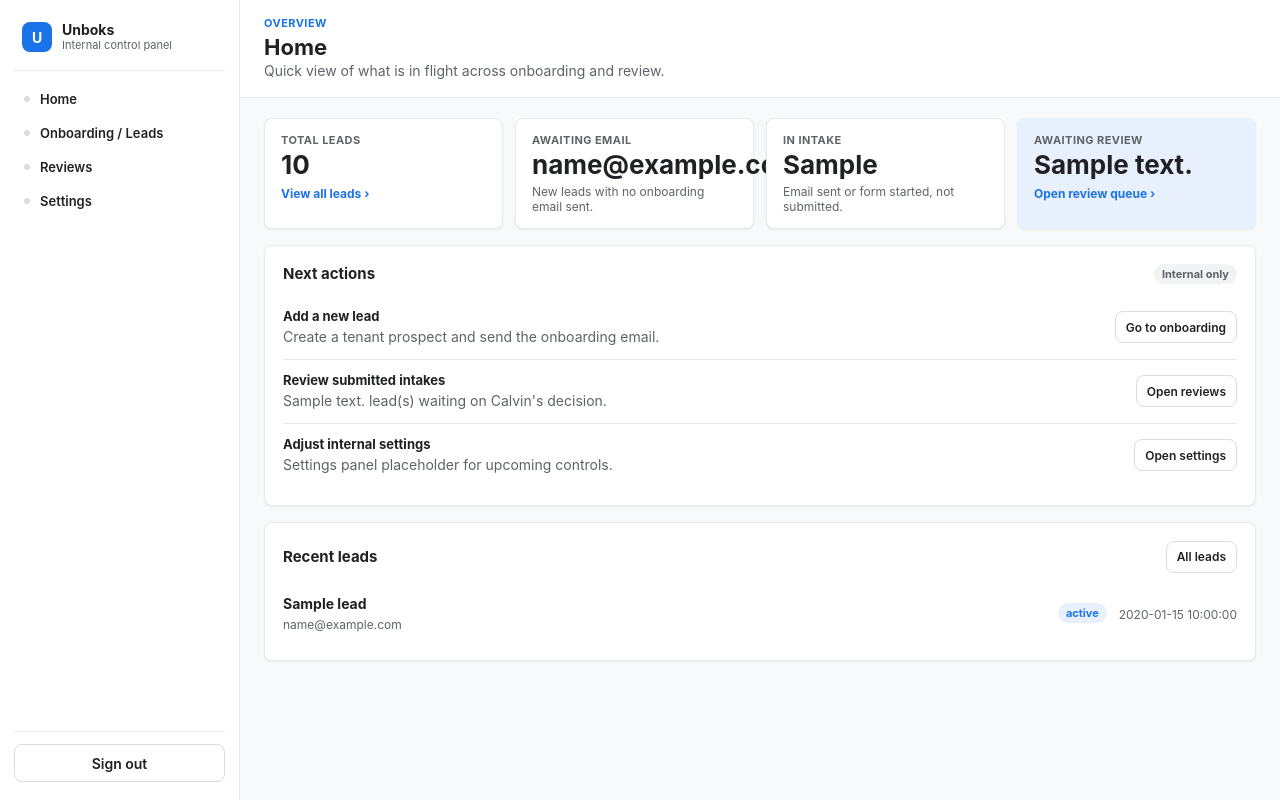
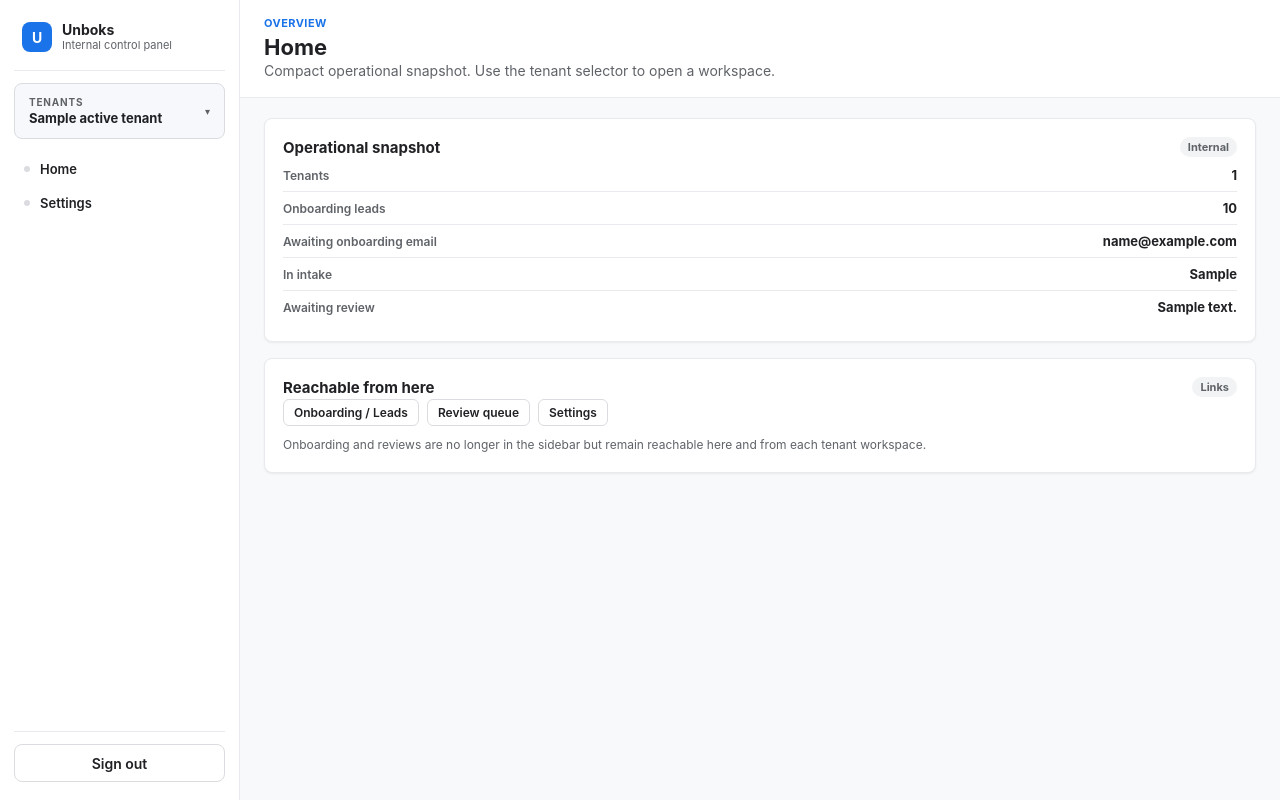
Before and after one commit to unboks-org/unboks-internal-control-panel, a FastAPI app: template app/templates/admin_home.html in a window 1280 px wide. Run offline with FastAPI, Linux system fonts and the light colour scheme; the template is opened without the code that fills it: most values are stand-ins (such as "Sample title", 1, 10 or a date in 2020).

Commit message:
Add multi-tenancy support with a tenant-first sidebar and workspace
Introduce a new tenant selection system, refactor sidebar navigation to prioritize tenants, and create a dedicated tenant workspace view with placeholder actions and status information.

Replit-Commit-Author: Agent
Replit-Commit-Session-Id: c6353faf-76cc-432a-aedd-9117c7d95c31
Replit-Commit-Checkpoint-Type: full_checkpoint
Replit-Commit-Event-Id: d6a9e8aa-e9a8-44a5-ace2-e3b20fe0868e
Replit-Commit-Screenshot-Url: https://storage.googleapis.com/screenshot-production-us-central1/5af13b77-81a0-4577-9b36-ba7ae8a08f24/c6353faf-76cc-432a-aedd-9117c7d95c31/jOkhZd6
Replit-Helium-Checkpoint-Created: true

```diff
--- a/app/static/css/admin.css
+++ b/app/static/css/admin.css
@@ -127,6 +127,111 @@ h3 {
 .brand-sub {
   color: var(--color-muted);
   font-size: 11px;
+}
+
+.tenant-selector {
+  background: #f6f8fb;
+  border: 1px solid var(--color-border-strong);
+  border-radius: 8px;
+  margin-bottom: 14px;
+  padding: 4px;
+}
+
+.tenant-selector.is-active,
+.tenant-selector.is-open {
+  border-color: var(--color-blue);
+  box-shadow: 0 0 0 2px var(--color-blue-soft);
+}
+
+.tenant-selector-button {
+  align-items: center;
+  background: transparent;
+  border: 0;
+  color: var(--color-text);
+  cursor: pointer;
+  display: grid;
+  font: inherit;
+  gap: 2px;
+  grid-template-columns: 1fr auto;
+  min-height: 0;
+  padding: 8px 10px;
+  text-align: left;
+  width: 100%;
+}
+
+.tenant-selector-button:hover {
+  background: #eef1f5;
+  border-radius: 6px;
+}
+
+.tenant-selector-eyebrow {
+  color: var(--color-muted);
+  font-size: 10px;
+  font-weight: 700;
+  grid-column: 1;
+  letter-spacing: 0.08em;
+  text-transform: uppercase;
+}
+
+.tenant-selector-current {
+  color: var(--color-text);
+  font-size: 13px;
+  font-weight: 700;
+  grid-column: 1;
+  overflow: hidden;
+  text-overflow: ellipsis;
+  white-space: nowrap;
+}
+
+.tenant-selector-caret {
+  color: var(--color-muted);
+  font-size: 10px;
+  grid-column: 2;
+  grid-row: 1 / span 2;
+  align-self: center;
+}
+
+.tenant-selector-list {
+  border-top: 1px solid var(--color-border);
+  list-style: none;
+  margin: 4px 0 0;
+  padding: 4px 0 0;
+}
+
+.tenant-selector-item {
+  align-items: center;
+  border-radius: 6px;
+  color: var(--color-text);
+  display: flex;
+  font-size: 12px;
+  font-weight: 600;
+  gap: 8px;
+  padding: 6px 10px;
+  text-decoration: none;
+}
+
+.tenant-selector-item:hover {
+  background: #eef1f5;
+}
+
+.tenant-selector-item.active {
+  background: var(--color-blue-soft);
+  color: var(--color-blue);
+}
+
+.tenant-selector-dot {
+  border-radius: 50%;
+  display: inline-block;
+  height: 7px;
+  width: 7px;
+}
+
+.tenant-selector-dot.tenant-status-active {
+  background: var(--color-green);
+}
+
+.tenant-selector-dot.tenant-status-paused {
+  background: var(--color-yellow);
 }
 
 .sidebar-nav {
@@ -739,6 +844,95 @@ code {
 }
 
 /* ------------------------------------------------------------------------ */
+/* Compact data lists (home + tenant workspace)                             */
+/* ------------------------------------------------------------------------ */
+
+.datapoint-list {
+  list-style: none;
+  margin: 0;
+  padding: 0;
+}
+
+.datapoint-list li {
+  align-items: center;
+  border-top: 1px solid var(--color-border);
+  display: grid;
+  gap: 12px;
+  grid-template-columns: minmax(180px, 1fr) auto;
+  padding: 8px 0;
+}
+
+.datapoint-list li:first-child {
+  border-top: 0;
+}
+
+.datapoint-label {
+  color: var(--color-muted);
+  font-size: 12px;
+  font-weight: 600;
+}
+
+.datapoint-value {
+  color: var(--color-text);
+  font-size: 13px;
+  font-weight: 700;
+}
+
+.inline-link-list {
+  display: flex;
+  flex-wrap: wrap;
+  gap: 8px;
+  list-style: none;
+  margin: 0;
+  padding: 0;
+}
+
+.inline-link {
+  align-items: center;
+  border: 1px solid var(--color-border-strong);
+  border-radius: 6px;
+  color: var(--color-text);
+  display: inline-flex;
+  font-size: 12px;
+  font-weight: 600;
+  padding: 5px 10px;
+  text-decoration: none;
+}
+
+.inline-link:hover {
+  background: #f1f3f4;
+}
+
+.compact-note {
+  font-size: 12px;
+  margin-top: 10px;
+}
+
+.action-list {
+  display: grid;
+  gap: 6px;
+  grid-template-columns: repeat(auto-fill, minmax(220px, 1fr));
+  list-style: none;
+  margin: 0;
+  padding: 0;
+}
+
+.action-list button {
+  background: #ffffff;
+  text-align: left;
+  width: 100%;
+}
+
+.button-disabled,
+button.button-disabled,
+.button-disabled:hover {
+  background: #f6f7f9;
+  border-color: var(--color-border);
+  color: var(--color-muted);
+  cursor: not-allowed;
+}
+
+/* ------------------------------------------------------------------------ */
 /* Responsive                                                               */
 /* ------------------------------------------------------------------------ */
 
--- a/app/static/js/admin.js
+++ b/app/static/js/admin.js
@@ -53,9 +53,38 @@
     });
   }
 
+  function initTenantSelector() {
+    var selector = document.querySelector("[data-tenant-selector]");
+    if (!selector) {
+      return;
+    }
+    var toggle = selector.querySelector("[data-tenant-toggle]");
+    var list = selector.querySelector(".tenant-selector-list");
+    if (!toggle || !list) {
+      return;
+    }
+    toggle.addEventListener("click", function () {
+      var isHidden = list.hasAttribute("hidden");
+      if (isHidden) {
+        list.removeAttribute("hidden");
+        toggle.setAttribute("aria-expanded", "true");
+        selector.classList.add("is-open");
+      } else {
+        list.setAttribute("hidden", "");
+        toggle.setAttribute("aria-expanded", "false");
+        selector.classList.remove("is-open");
+      }
+    });
+  }
+
+  function init() {
+    initSidebarDrawer();
+    initTenantSelector();
+  }
+
   if (document.readyState === "loading") {
-    document.addEventListener("DOMContentLoaded", initSidebarDrawer);
+    document.addEventListener("DOMContentLoaded", init);
   } else {
-    initSidebarDrawer();
+    init();
   }
 })();
--- a/app/templates/admin_base.html
+++ b/app/templates/admin_base.html
@@ -21,7 +21,48 @@
         </div>
       </div>
 
-      <nav class="sidebar-nav">
+      <div
+        class="tenant-selector {% if active == 'tenants' %}is-active{% endif %}"
+        data-tenant-selector
+      >
+        <button
+          type="button"
+          class="tenant-selector-button"
+          data-tenant-toggle
+          aria-expanded="{% if active == 'tenants' %}true{% else %}false{% endif %}"
+          aria-controls="tenant-selector-list"
+        >
+          <span class="tenant-selector-eyebrow">Tenants</span>
+          <span class="tenant-selector-current">
+            {% if active_tenant %}
+              {{ active_tenant.name }}
+            {% else %}
+              Select tenant
+            {% endif %}
+          </span>
+          <span class="tenant-selector-caret" aria-hidden="true">&#9662;</span>
+        </button>
+        <ul
+          id="tenant-selector-list"
+          class="tenant-selector-list"
+          {% if active != 'tenants' %}hidden{% endif %}
+        >
+          {% for tenant in tenants %}
+            <li>
+              <a
+                href="/admin/tenants/{{ tenant.id }}"
+                class="tenant-selector-item {% if active_tenant and active_tenant.id == tenant.id %}active{% endif %}"
+                {% if active_tenant and active_tenant.id == tenant.id %}aria-current="page"{% endif %}
+              >
+                <span class="tenant-selector-dot tenant-status-{{ tenant.status }}" aria-hidden="true"></span>
+                <span>{{ tenant.name }}</span>
+              </a>
+            </li>
+          {% endfor %}
+        </ul>
+      </div>
+
+      <nav class="sidebar-nav" aria-label="Sections">
         <a
           href="/admin"
           class="nav-item {% if active == 'home' %}active{% endif %}"
@@ -29,22 +70,6 @@
         >
           <span class="nav-dot"></span>
           <span>Home</span>
-        </a>
-        <a
-          href="/admin/onboarding"
-          class="nav-item {% if active == 'onboarding' %}active{% endif %}"
-          {% if active == 'onboarding' %}aria-current="page"{% endif %}
-        >
-          <span class="nav-dot"></span>
-          <span>Onboarding / Leads</span>
-        </a>
-        <a
-          href="/admin/reviews"
-          class="nav-item {% if active == 'reviews' %}active{% endif %}"
-          {% if active == 'reviews' %}aria-current="page"{% endif %}
-        >
-          <span class="nav-dot"></span>
-          <span>Reviews</span>
         </a>
         <a
           href="/admin/settings"
--- a/app/templates/admin_home.html
+++ b/app/templates/admin_home.html
@@ -4,83 +4,52 @@
 {% block section_eyebrow %}Overview{% endblock %}
 {% block page_title %}Home{% endblock %}
 {% block page_subtitle %}
-  <p class="muted">Quick view of what is in flight across onboarding and review.</p>
+  <p class="muted">Compact operational snapshot. Use the tenant selector to open a workspace.</p>
 {% endblock %}
 
 {% block content %}
-  <section class="kpi-grid" aria-label="Pipeline summary">
-    <div class="kpi-card">
-      <span class="kpi-label">Total leads</span>
-      <span class="kpi-value">{{ totals.total }}</span>
-      <a class="kpi-link" href="/admin/onboarding">View all leads &rsaquo;</a>
+  {% if tenant_error %}
+    <div class="alert alert-error" role="alert">{{ tenant_error }}</div>
+  {% endif %}
+  <section class="panel">
+    <div class="panel-header compact-header">
+      <h2>Operational snapshot</h2>
+      <span class="status-chip status-neutral">Internal</span>
     </div>
-    <div class="kpi-card">
-      <span class="kpi-label">Awaiting email</span>
-      <span class="kpi-value">{{ totals.awaiting_email }}</span>
-      <span class="kpi-help">New leads with no onboarding email sent.</span>
-    </div>
-    <div class="kpi-card">
-      <span class="kpi-label">In intake</span>
-      <span class="kpi-value">{{ totals.in_intake }}</span>
-      <span class="kpi-help">Email sent or form started, not submitted.</span>
-    </div>
-    <div class="kpi-card kpi-accent">
-      <span class="kpi-label">Awaiting review</span>
-      <span class="kpi-value">{{ totals.awaiting_review }}</span>
-      <a class="kpi-link" href="/admin/reviews">Open review queue &rsaquo;</a>
-    </div>
-  </section>
-
-  <section class="panel">
-    <div class="panel-header">
-      <h2>Next actions</h2>
-      <span class="status-chip status-neutral">Internal only</span>
-    </div>
-    <ul class="next-actions">
+    <ul class="datapoint-list">
       <li>
-        <div>
-          <strong>Add a new lead</strong>
-          <span class="muted">Create a tenant prospect and send the onboarding email.</span>
-        </div>
-        <a class="button-link" href="/admin/onboarding">Go to onboarding</a>
+        <span class="datapoint-label">Tenants</span>
+        <span class="datapoint-value">{{ tenant_count }}</span>
       </li>
       <li>
-        <div>
-          <strong>Review submitted intakes</strong>
-          <span class="muted">{{ totals.awaiting_review }} lead(s) waiting on Calvin's decision.</span>
-        </div>
-        <a class="button-link" href="/admin/reviews">Open reviews</a>
+        <span class="datapoint-label">Onboarding leads</span>
+        <span class="datapoint-value">{{ totals.total }}</span>
       </li>
       <li>
-        <div>
-          <strong>Adjust internal settings</strong>
-          <span class="muted">Settings panel placeholder for upcoming controls.</span>
-        </div>
-        <a class="button-link" href="/admin/settings">Open settings</a>
+        <span class="datapoint-label">Awaiting onboarding email</span>
+        <span class="datapoint-value">{{ totals.awaiting_email }}</span>
+      </li>
+      <li>
+        <span class="datapoint-label">In intake</span>
+        <span class="datapoint-value">{{ totals.in_intake }}</span>
+      </li>
+      <li>
+        <span class="datapoint-label">Awaiting review</span>
+        <span class="datapoint-value">{{ totals.awaiting_review }}</span>
       </li>
     </ul>
   </section>
 
   <section class="panel">
-    <div class="panel-header">
-      <h2>Recent leads</h2>
-      <a class="button-link" href="/admin/onboarding">All leads</a>
+    <div class="panel-header compact-header">
+      <h2>Reachable from here</h2>
+      <span class="status-chip status-neutral">Links</span>
     </div>
-    {% if recent_leads %}
-      <ul class="recent-list">
-        {% for lead in recent_leads %}
-          <li>
-            <div class="recent-main">
-              <a href="/admin/onboarding/leads/{{ lead.id }}">{{ lead.business_name or lead.email }}</a>
-              <span class="cell-note">{{ lead.email }}</span>
-            </div>
-            <span class="status-chip status-lead">{{ lead.status }}</span>
-            <span class="cell-note">{{ lead.updated_at }}</span>
-          </li>
-        {% endfor %}
-      </ul>
-    {% else %}
-      <p class="muted">No onboarding leads yet. Create the first one from the Onboarding panel.</p>
-    {% endif %}
+    <ul class="inline-link-list">
+      <li><a class="inline-link" href="/admin/onboarding">Onboarding / Leads</a></li>
+      <li><a class="inline-link" href="/admin/reviews">Review queue</a></li>
+      <li><a class="inline-link" href="/admin/settings">Settings</a></li>
+    </ul>
+    <p class="muted compact-note">Onboarding and reviews are no longer in the sidebar but remain reachable here and from each tenant workspace.</p>
   </section>
 {% endblock %}
```
Also changed, not shown: app/routes/admin.py (+57 -6 lines), app/templates/admin_tenant_workspace.html (added, +88 -0 lines), app/tenants.py (added, +73 -0 lines), tests/test_health.py (+69 -16 lines).
